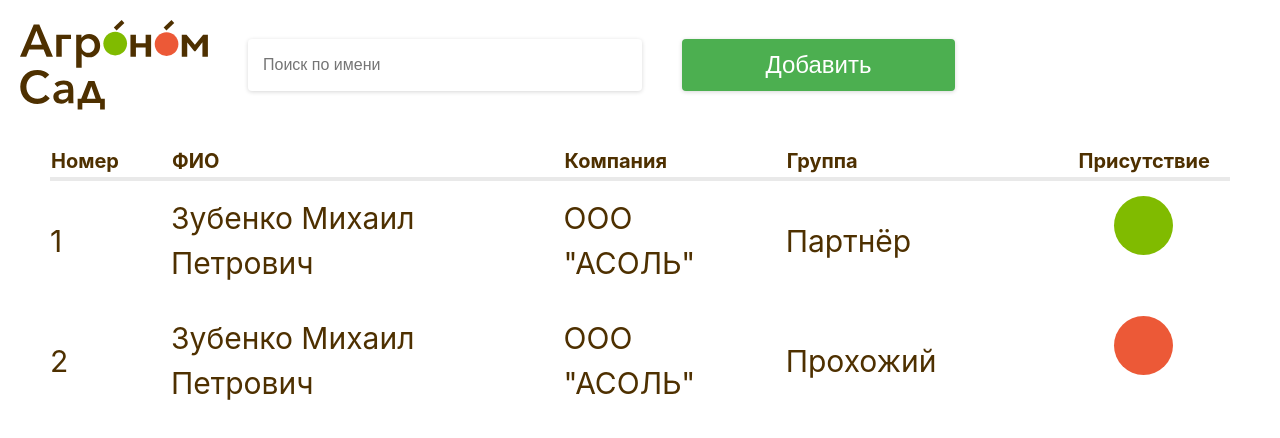
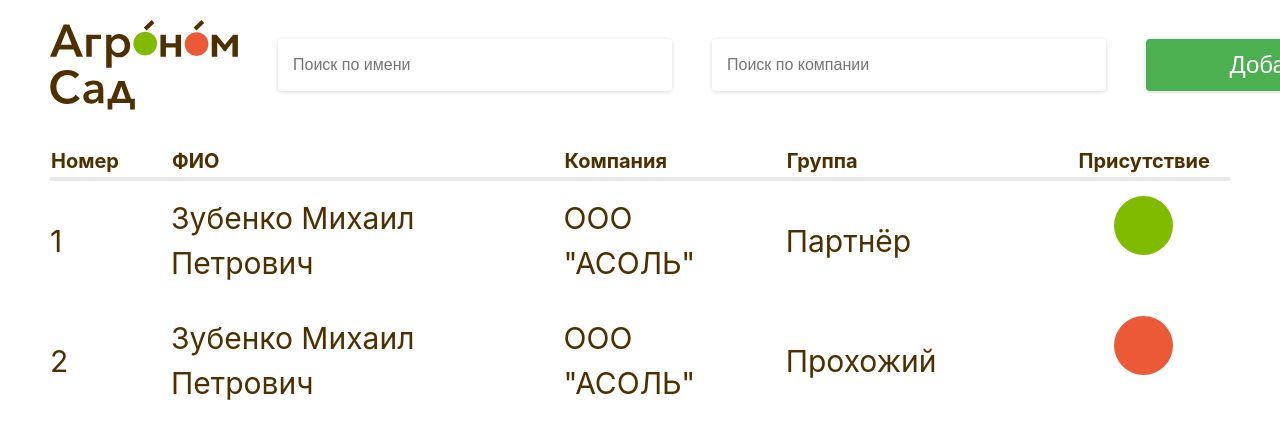
Before and after one commit to Rus7Iv/agro-garden, a Vue app: page / in a window 1280 px wide. Shown: the top 438 px of the page. Built offline with nearby package versions, Linux system fonts and the light colour scheme.

Commit message:
added search input in Header

```diff
--- a/src/components/AppHeader.vue
+++ b/src/components/AppHeader.vue
@@ -3,6 +3,7 @@
         <div class="logo-and-search">
             <Logo />
             <input placeholder="Поиск по имени" />
+            <input placeholder="Поиск по компании" />
             <button>Добавить</button>
         </div>
         <div class="visitors">
@@ -20,7 +21,7 @@ import Logo from '../assets/Logo.vue';
   left: 0;
   width: 100%;
   height: 130px;
-  padding: 20px;
+  padding: 0 50px;
   margin: 0;
   z-index: 1000;
   box-sizing: border-box;
```
